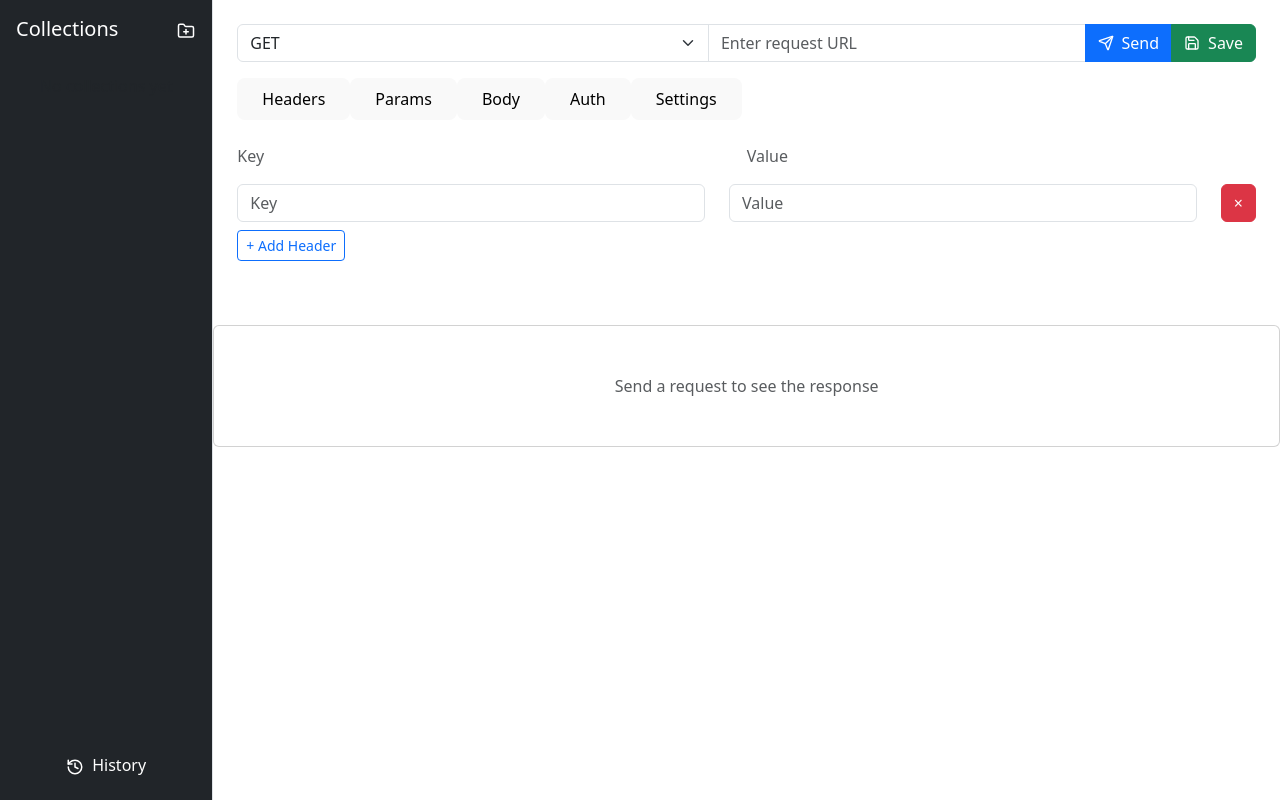
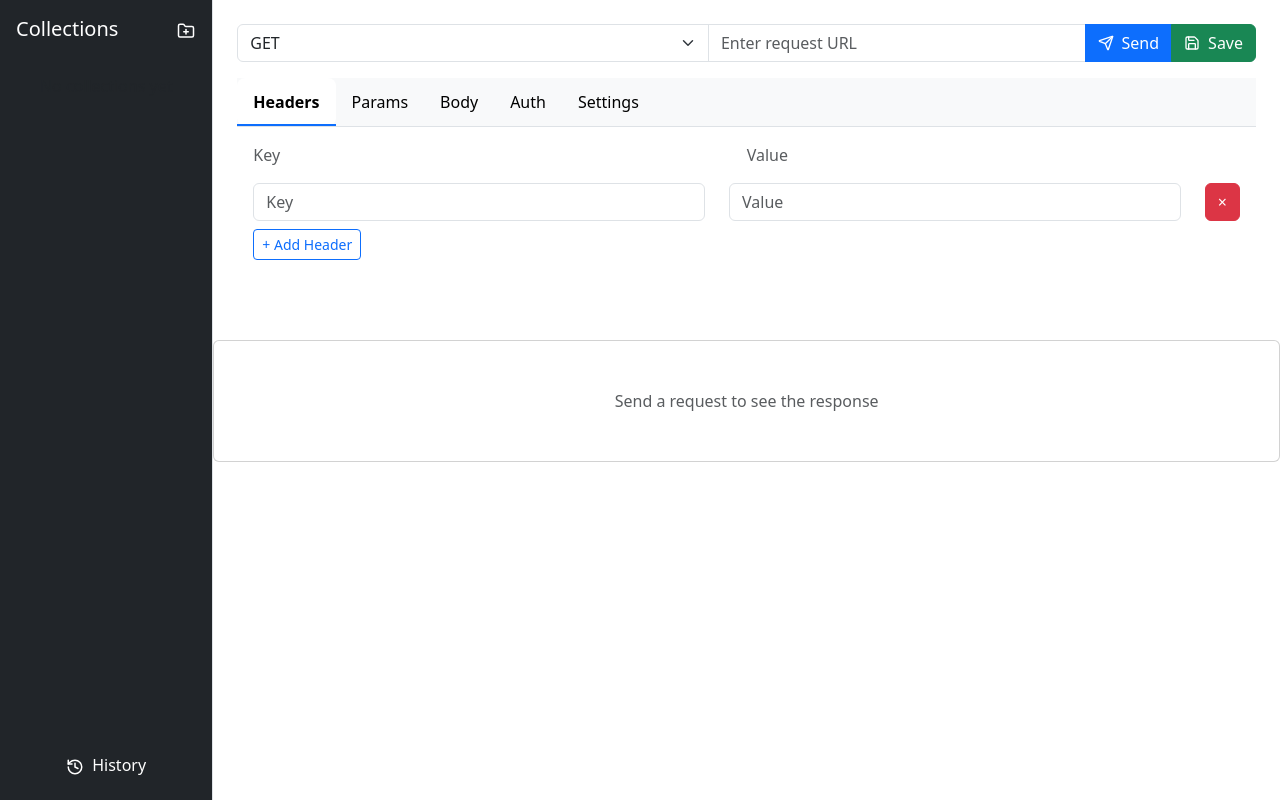
Before and after one commit to DevShedLabs/Transmit, a React (Vite) app: page / in a window 1280 px wide. Built offline with nearby package versions, Linux system fonts and the light colour scheme.

Commit message:
Active tabs

```diff
--- a/src/components/Transmit/RequestPanel/ConfigTabs/index.jsx
+++ b/src/components/Transmit/RequestPanel/ConfigTabs/index.jsx
@@ -1,3 +1,4 @@
+// src/components/Transmit/RequestPanel/ConfigTabs/index.jsx
 import React from 'react';
 import Headers from './Headers';
 import Params from './Params';
@@ -17,7 +18,7 @@ const ConfigTabs = ( { activeTab, onTabChange } ) => {
     const renderTabContent = () => {
         switch ( activeTab ) {
             case 'headers':
-                return <Headers />;  // No longer passing props since Headers manages its own state
+                return <Headers />;
             case 'params':
                 return <Params />;
             case 'body':
@@ -33,22 +34,22 @@ const ConfigTabs = ( { activeTab, onTabChange } ) => {
 
     return (
         <div>
-            <div className="border-b mb-4">
-                <div className="flex gap-4">
+            <div className="bg-light border-bottom">
+                <div className="d-flex">
                     {tabs.map( tab => (
                         <button
                             key={tab.id}
                             onClick={() => onTabChange( tab.id )}
-                            className={`px-4 py-2 ${
-                                activeTab === tab.id ? 'border-b-2 border-blue-500' : ''
-                            }`}
+                            className={`config-tab-button ${activeTab === tab.id ? 'active' : ''}`}
                         >
                             {tab.label}
                         </button>
                     ) )}
                 </div>
             </div>
-            {renderTabContent()}
+            <div className="p-3">
+                {renderTabContent()}
+            </div>
         </div>
     );
 };
--- a/src/index.css
+++ b/src/index.css
@@ -1,53 +1,56 @@
 :root {
-  font-family: Inter, system-ui, Avenir, Helvetica, Arial, sans-serif;
-  line-height: 1.5;
-  font-weight: 400;
+	font-family:             Inter, system-ui, Avenir, Helvetica, Arial, sans-serif;
+	line-height:             1.5;
+	font-weight:             400;
 
-  color-scheme: light dark;
-  color: rgba(255, 255, 255, 0.87);
-  background-color: #242424;
+	color-scheme:            light dark;
+	color:                   rgba(255, 255, 255, 0.87);
+	background-color:        #242424;
 
-  font-synthesis: none;
-  text-rendering: optimizeLegibility;
-  -webkit-font-smoothing: antialiased;
+	font-synthesis:          none;
+	text-rendering:          optimizeLegibility;
+	-webkit-font-smoothing:  antialiased;
 	-moz-osx-font-smoothing: grayscale;
 }
 
 a {
-  font-weight: 500;
-  color: #646cff;
+	font-weight:     500;
+	color:           #646cff;
 	text-decoration: inherit;
 }
+
 a:hover {
 	color: #535bf2;
 }
 
 body {
-  margin: 0;
-  display: block;
-  min-width: 320px;
+	margin:     0;
+	display:    block;
+	min-width:  320px;
 	min-height: 100vh;
 }
 
 h1 {
-  font-size: 3.2em;
+	font-size:   3.2em;
 	line-height: 1.1;
 }
 
 button {
-  border-radius: 8px;
-  border: 1px solid transparent;
-  padding: 0.6em 1.2em;
-  font-size: 1em;
-  font-weight: 500;
-  font-family: inherit;
+	border-radius:    8px;
+	border:           1px solid transparent;
+	padding:          0.6em 1.2em;
+	font-size:        1em;
+	font-weight:      500;
+	font-family:      inherit;
 	background-color: #1a1a1a;
-  cursor: pointer;
-  transition: border-color 0.25s;
+	cursor:           pointer;
+	transition:       border-color 0.25s;
 }
+
 button:hover {
 	border-color: #646cff;
 }
+
 button:focus,
 button:focus-visible {
 	outline: 4px auto -webkit-focus-ring-color;
@@ -55,12 +58,14 @@ button:focus-visible {
 
 @media (prefers-color-scheme: light) {
 	:root {
-    color: #213547;
+		color:            #213547;
 		background-color: #ffffff;
 	}
+
 	a:hover {
 		color: #747bff;
 	}
+
 	button {
 		background-color: #f9f9f9;
 	}
@@ -70,3 +75,31 @@ button:focus-visible {
 .toast {
 	margin-bottom: 10px;
 }
+
+.config-tab-button {
+	padding:    0.75rem 1rem;
+	border:     none;
+	background: transparent;
+	position:   relative;
+	transition: all 0.2s;
+	cursor:     pointer;
+}
+
+.config-tab-button:hover:not(.active) {
+	background-color: rgba(0, 0, 0, 0.05);
+}
+
+.config-tab-button.active {
+	font-weight:      600;
+	background-color: white;
+}
+
+.config-tab-button.active::after {
+	content:          "";
+	position:         absolute;
+	bottom:           0;
+	left:             0;
+	right:            0;
+	height:           2px;
+	background-color: #0d6efd;
+}
```
Lines whose indentation alone changed are shown as unchanged.
